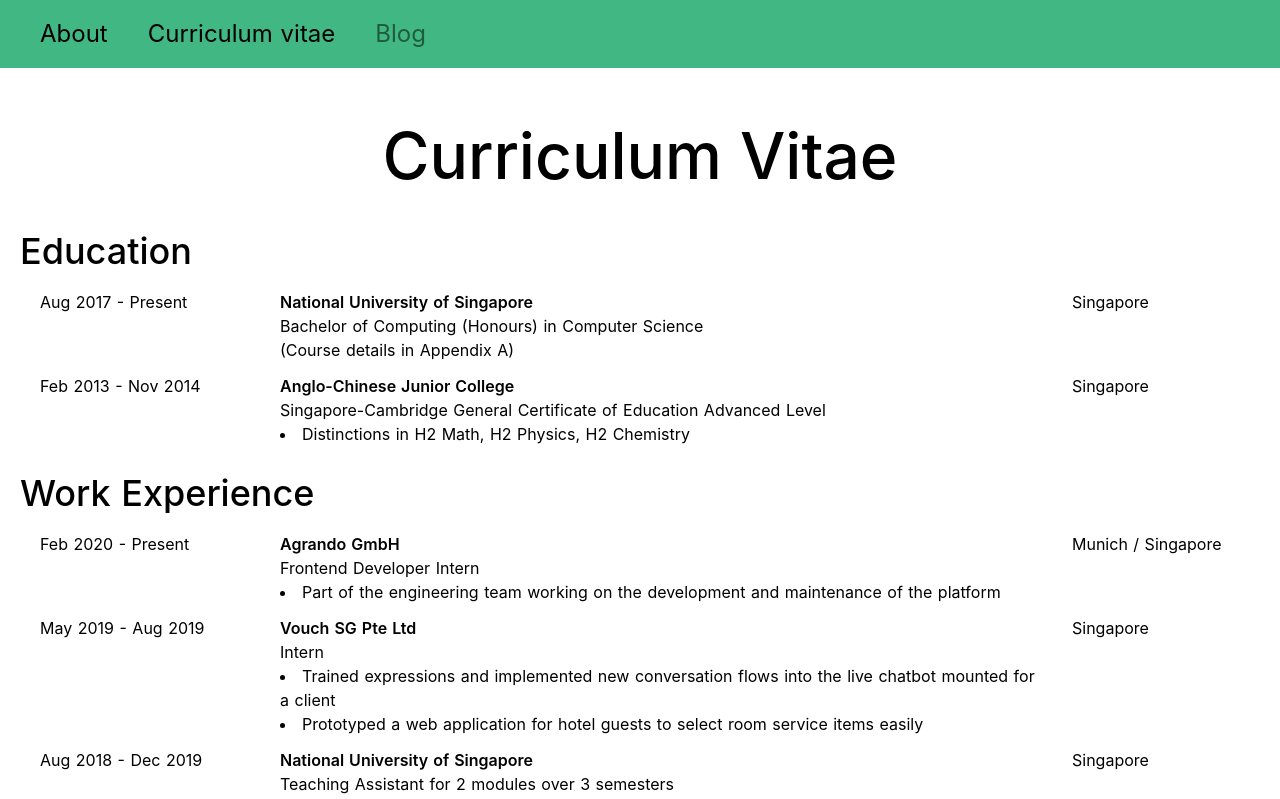
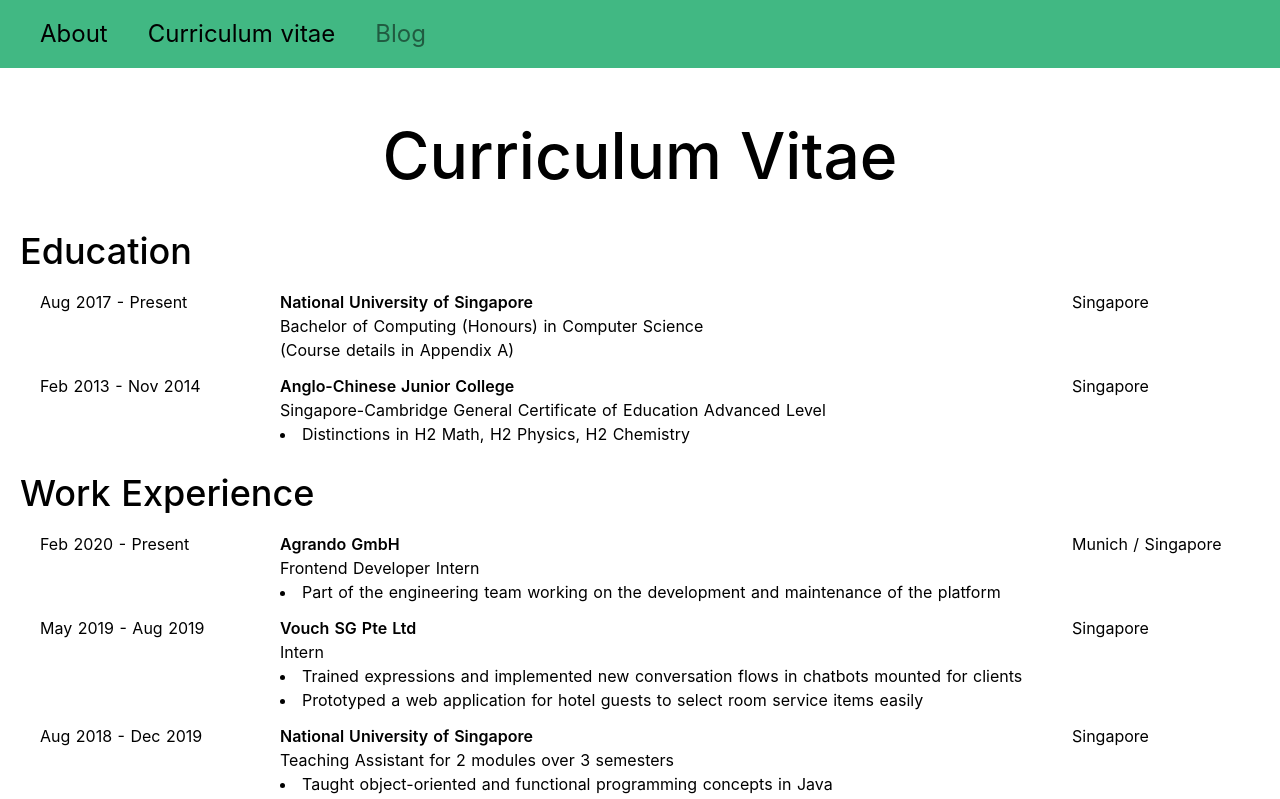
Before and after one commit to wailunlim/my-new-site, a Nuxt app: page /curriculum-vitae in a window 1280 px wide. Shown: the top 799 px of the page. Built offline with nearby package versions, Linux system fonts and the light colour scheme.

Commit message:
Update text

```diff
--- a/components/curriculum-vitae/WorkExperienceSegment/index.vue
+++ b/components/curriculum-vitae/WorkExperienceSegment/index.vue
@@ -30,7 +30,7 @@
       <template v-slot:body>
         <p>Intern</p>
         <ul class="list-inside list-disc">
-          <li>Trained expressions and implemented new conversation flows into the live chatbot mounted for a client</li>
+          <li>Trained expressions and implemented new conversation flows in chatbots mounted for clients</li>
           <li>Prototyped a web application for hotel guests to select room service items easily</li>
         </ul>
       </template>
@@ -48,7 +48,7 @@
       <template v-slot:body>
         <p>Teaching Assistant for 2 modules over 3 semesters</p>
         <ul class="list-inside list-disc">
-          <li>Taught over 100 students object-oriented and functional programming concepts in Java</li>
+          <li>Taught object-oriented and functional programming concepts in Java</li>
           <li>Guided freshmen on concepts of programming and computational problem solving in Source (a subset of JavaScript)</li>
         </ul>
       </template>
```
